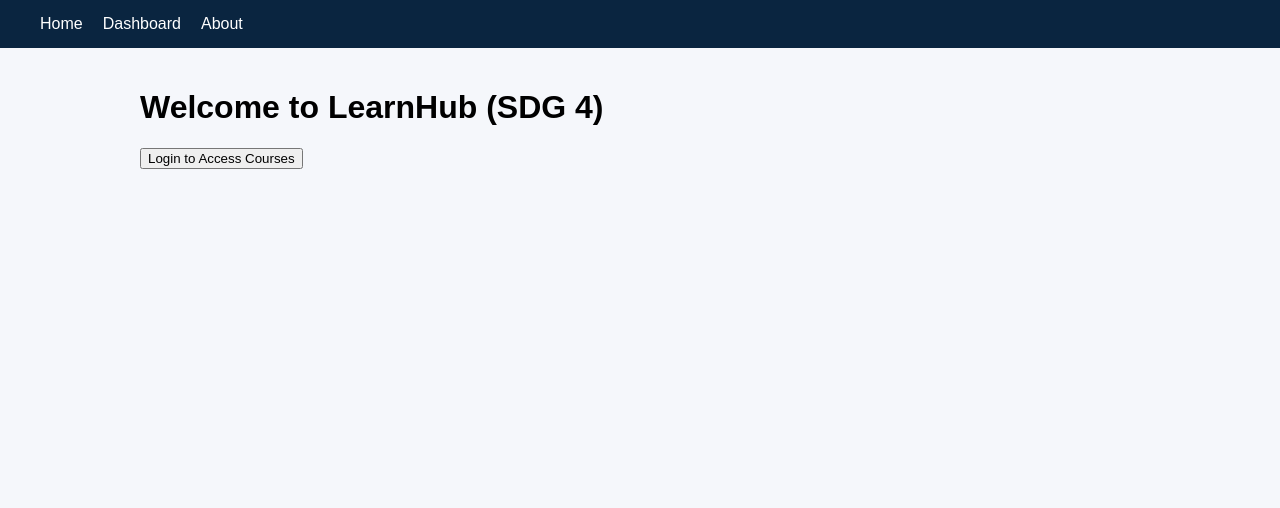
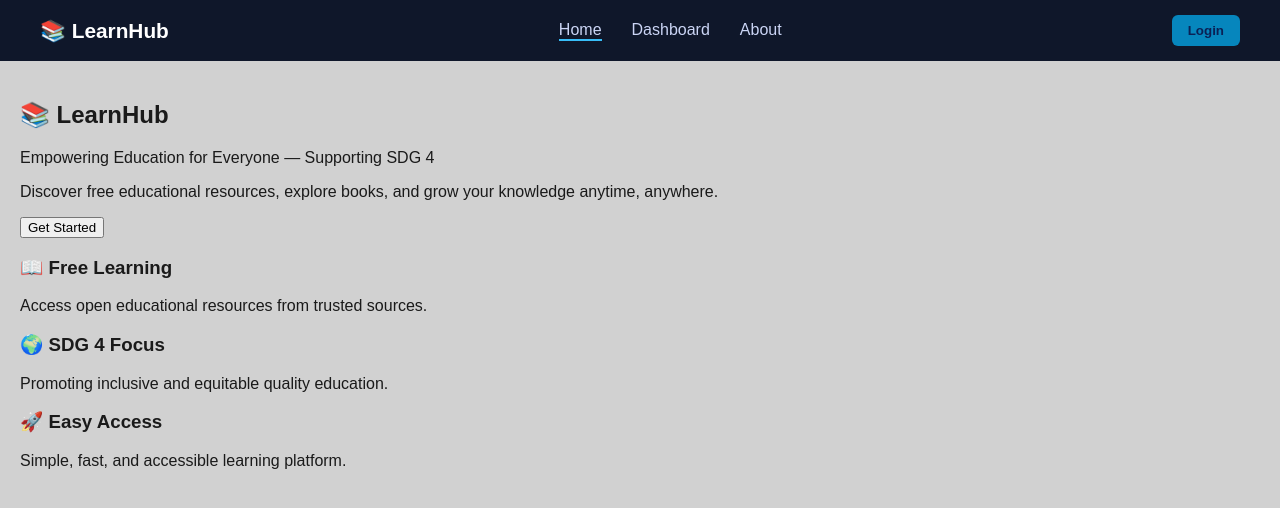
Before and after one commit to Nema21/appdev1-sdg4-EqualReport, an Angular app: page / in a window 1280 px wide. Shown: the top 508 px of the page. Built offline with nearby package versions, Linux system fonts and the light colour scheme.

Commit message:
style: Improved navbar layout with centered links and right-aligned login button, added designs on home page and in dashboard.

```diff
--- a/src/app/components/navbar/navbar.component.css
+++ b/src/app/components/navbar/navbar.component.css
@@ -1,20 +1,77 @@
-nav {
+.navbar {
+  position: sticky;
+  top: 0;
+  z-index: 1000;
+
   display: flex;
-  gap: 20px;
+  align-items: center;
+  justify-content: space-between;
+
   padding: 15px 40px;
-  background-color: #0a2540;
+  background: #0f172a;
+  color: white;
 }
 
-a {
-  color: white;
-  text-decoration: none;
-  font-weight: 500;
+/* LOGO */
+.logo {
+  font-size: 1.3rem;
+  font-weight: bold;
 }
 
-a.active {
-  border-bottom: 2px solid #60c8f8;
+/* NAV LINKS (CENTER) */
+.nav-links {
+  display: flex;
+  gap: 30px;
 }
 
-a:hover {
-  color: #60c8f8;
+.nav-links a {
+  text-decoration: none;
+  color: #cbd5f5;
+  font-weight: 500;
+  transition: 0.3s;
 }
+
+.nav-links a:hover {
+  color: #38bdf8;
+}
+
+.active {
+  color: #38bdf8;
+  border-bottom: 2px solid #38bdf8;
+}
+
+/* RIGHT SIDE */
+.nav-right {
+  display: flex;
+}
+
+/* BUTTON */
+.login-btn {
+  padding: 8px 16px;
+  border-radius: 6px;
+  border: none;
+
+  background: #0686bd;
+  color: #0b2155;
+  font-weight: bold;
+  cursor: pointer;
+
+  transition: 0.3s;
+}
+
+.login-btn:hover {
+  background: #46aad8;
+}
+
+/* RESPONSIVE */
+@media (max-width: 768px) {
+  .navbar {
+    flex-direction: column;
+    gap: 10px;
+  }
+
+  .nav-links {
+    flex-direction: column;
+    align-items: center;
+  }
+}
--- a/src/app/components/navbar/navbar.component.html
+++ b/src/app/components/navbar/navbar.component.html
@@ -1,5 +1,20 @@
-<nav>
-  <a routerLink="/" routerLinkActive="active">Home</a>
-  <a routerLink="/dashboard" routerLinkActive="active">Dashboard</a>
-  <a routerLink="/about" routerLinkActive="active">About</a>
-</nav>
+<header class="navbar">
+
+  <!-- LEFT: LOGO -->
+  <div class="logo">
+    📚 LearnHub
+  </div>
+
+  <!-- CENTER: NAV LINKS -->
+  <nav class="nav-links">
+    <a routerLink="/" routerLinkActive="active" [routerLinkActiveOptions]="{ exact: true }">Home</a>
+    <a routerLink="/dashboard" routerLinkActive="active">Dashboard</a>
+    <a routerLink="/about" routerLinkActive="active">About</a>
+  </nav>
+
+  <!-- RIGHT: BUTTON -->
+  <div class="nav-right">
+    <button class="login-btn" (click)="login()">Login</button>
+  </div>
+
+</header>
--- a/src/app/components/navbar/navbar.component.ts
+++ b/src/app/components/navbar/navbar.component.ts
@@ -1,12 +1,21 @@
 import { Component } from '@angular/core';
-import { RouterLink } from '@angular/router';
+import { Router, RouterLink, RouterLinkActive } from '@angular/router';
+import { AuthGuard } from '../../guards/auth.guard';
+
 @Component({
   standalone: true,
   selector: 'app-navbar',
-  imports: [RouterLink],
+  imports: [RouterLink, RouterLinkActive],
   templateUrl: './navbar.component.html',
   styleUrl: './navbar.component.css'
 })
 export class NavbarComponent {
 
+  constructor(private auth: AuthGuard, private router: Router) {}
+
+  login() {
+    this.auth.isLoggedIn = true;
+    alert('Logged in!');
+    this.router.navigate(['/dashboard']);
+  }
 }
--- a/src/app/models/book.model.ts
+++ b/src/app/models/book.model.ts
@@ -3,6 +3,7 @@ export interface Book {
   title: string;
   author_name?: string[];
   first_publish_year?: number;
+  cover_i?: number;
 }
 
 export interface OpenLibraryResponse {
--- a/src/app/pages/dashboard/dashboard.component.css
+++ b/src/app/pages/dashboard/dashboard.component.css
@@ -1,10 +1,75 @@
-h2 {
-  text-align: center;
-  color: #2e7d32;
+.dashboard {
+  padding: 20px;
 }
 
+.title {
+  text-align: center;
+  margin-bottom: 20px;
+  font-size: 1.8rem;
+  color: #1e293b;
+}
+
+/* GRID */
 .grid {
   display: grid;
-  grid-template-columns: repeat(auto-fill, minmax(230px, 1fr));
+  grid-template-columns: repeat(auto-fit, minmax(220px, 1fr));
   gap: 20px;
 }
+
+/* CARD */
+.card {
+  background: white;
+  border-radius: 12px;
+  overflow: hidden;
+
+  box-shadow: 0 10px 25px rgba(0,0,0,0.1);
+  cursor: pointer;
+
+  transition: 0.3s ease;
+}
+
+.card:hover {
+  transform: translateY(-5px);
+}
+
+/* IMAGE */
+.card img {
+  width: 100%;
+  height: 200px;
+  object-fit: cover;
+}
+
+/* CONTENT */
+.card-content {
+  padding: 15px;
+}
+
+.card-content h3 {
+  font-size: 1rem;
+  margin-bottom: 10px;
+  color: #0f172a;
+}
+
+.card-content p {
+  font-size: 0.9rem;
+  color: #475569;
+}
+
+.card-content span {
+  font-size: 0.8rem;
+  color: #64748b;
+}
+
+/* LOADING */
+.loading {
+  text-align: center;
+  padding: 20px;
+  font-size: 1.2rem;
+}
+
+/* RESPONSIVE */
+@media (max-width: 768px) {
+  .card img {
+    height: 180px;
+  }
+}
--- a/src/app/pages/dashboard/dashboard.component.html
+++ b/src/app/pages/dashboard/dashboard.component.html
@@ -1,15 +1,41 @@
-<h2>Educational Books</h2>
+<section class="dashboard">
+  <h2 class="title">📚 Educational Books</h2>
 
-@if (loading()) {
-  <p>Loading books...</p>
-}
+  <!-- Loading -->
+  <div *ngIf="loading()" class="loading">
+    Loading books...
+  </div>
 
-<div *ngIf="books$ | async as data">
-  <div class="grid">
-    <app-book-card
+  <!-- Books -->
+  <div class="grid" *ngIf="books$ | async as data">
+
+    <div
+      class="card"
       *ngFor="let book of data.works"
-      [book]="book"
-      (view)="viewDetails($event)">
-    </app-book-card>
+      (click)="viewDetails(book.key)"
+    >
+
+      <!-- Cover -->
+      <img
+        *ngIf="book.cover_i"
+        [src]="'https://covers.openlibrary.org/b/id/' + book.cover_i + '-M.jpg'"
+        alt="Book cover"
+      />
+
+      <!-- Content -->
+      <div class="card-content">
+        <h3>{{ book.title | titlecase }}</h3>
+
+        <p *ngIf="book.author_name">
+          ✍️ {{ book.author_name[0] }}
+        </p>
+
+        <span *ngIf="book.first_publish_year">
+          📅 {{ book.first_publish_year }}
+        </span>
+      </div>
+
+    </div>
+
   </div>
-</div>
+</section>
--- a/src/app/pages/dashboard/dashboard.component.ts
+++ b/src/app/pages/dashboard/dashboard.component.ts
@@ -10,7 +10,7 @@ import { OpenLibraryResponse } from '../../models/book.model';
 @Component({
   selector: 'app-dashboard',
   standalone: true,
-  imports: [CommonModule, BookCardComponent],
+  imports: [CommonModule],
   templateUrl: './dashboard.component.html',
   styleUrl: './dashboard.component.css'
 })
--- a/src/app/pages/home/home.component.css
+++ b/src/app/pages/home/home.component.css
@@ -0,0 +1,90 @@
+/* HERO SECTION */
+.hero {
+  height: 80vh;
+  display: flex;
+  align-items: center;
+  justify-content: center;
+
+  background: linear-gradient(135deg, #0f172a, #1e3a8a);
+  color: white;
+  text-align: center;
+  padding: 20px;
+}
+
+.hero-content {
+  max-width: 600px;
+}
+
+.hero h1 {
+  font-size: 3rem;
+  margin-bottom: 10px;
+}
+
+.tagline {
+  font-size: 1.2rem;
+  color: #cbd5f5;
+  margin-bottom: 15px;
+}
+
+.description {
+  font-size: 1rem;
+  margin-bottom: 25px;
+  color: #e2e8f0;
+}
+
+/* CTA BUTTON */
+.cta-btn {
+  padding: 12px 25px;
+  font-size: 1rem;
+  border: none;
+  border-radius: 8px;
+
+  background-color: #38bdf8;
+  color: #0f172a;
+  font-weight: bold;
+  cursor: pointer;
+
+  transition: 0.3s ease;
+}
+
+.cta-btn:hover {
+  background-color: #0ea5e9;
+  transform: scale(1.05);
+}
+
+/* FEATURES SECTION */
+.features {
+  display: flex;
+  justify-content: center;
+  gap: 20px;
+  padding: 40px 20px;
+  background: #f8fafc;
+}
+
+.feature-card {
+  background: white;
+  padding: 20px;
+  border-radius: 12px;
+  width: 250px;
+
+  box-shadow: 0 10px 25px rgba(0,0,0,0.1);
+  text-align: center;
+
+  transition: 0.3s;
+}
+
+.feature-card:hover {
+  transform: translateY(-5px);
+}
+
+/* RESPONSIVE */
+@media (max-width: 768px) {
+  .features {
+    flex-direction: column;
+    align-items: center;
+  }
+
+  .hero h1 {
+    font-size: 2rem;
+  }
+}
--- a/src/app/pages/home/home.component.html
+++ b/src/app/pages/home/home.component.html
@@ -1,3 +1,34 @@
-<h1>Welcome to LearnHub (SDG 4)</h1>
+<section class="hero">
+  <div class="hero-content">
+    <h1>📚 LearnHub</h1>
+    <p class="tagline">
+      Empowering Education for Everyone — Supporting SDG 4
+    </p>
 
-<button (click)="login()">Login to Access Courses</button>
+    <p class="description">
+      Discover free educational resources, explore books, and grow your knowledge
+      anytime, anywhere.
+    </p>
+
+    <button class="cta-btn" (click)="login()">
+      Get Started
+    </button>
+  </div>
+</section>
+
+<section class="features">
+  <div class="feature-card">
+    <h3>📖 Free Learning</h3>
+    <p>Access open educational resources from trusted sources.</p>
+  </div>
+
+  <div class="feature-card">
+    <h3>🌍 SDG 4 Focus</h3>
+    <p>Promoting inclusive and equitable quality education.</p>
+  </div>
+
+  <div class="feature-card">
+    <h3>🚀 Easy Access</h3>
+    <p>Simple, fast, and accessible learning platform.</p>
+  </div>
+</section>
--- a/src/styles.css
+++ b/src/styles.css
@@ -1,24 +1,31 @@
+/* SDG 4 Theme (Education - Blue) */
+:root {
+  --primary: #1976d2;
+  --secondary: #42a5f5;
+  --accent: #e3f2fd;
+  --text: #1a1a1a;
+}
+
 body {
   margin: 0;
-  font-family: Arial, sans-serif;
-  background-color: #f5f7fb;
+  font-family: Arial, Helvetica, sans-serif;
+  color: var(--text);
+  background-color: rgb(209, 209, 209);
 }
 
 .container {
-  max-width: 1000px;
-  margin: auto;
   padding: 20px;
 }
 
-.btn {
-  padding: 8px 14px;
-  background-color: #60c8f8;
-  border: none;
-  border-radius: 6px;
-  color: white;
-  cursor: pointer;
+/* reusable card */
+.card {
+  background: white;
+  border-radius: 12px;
+  padding: 16px;
+  box-shadow: 0 4px 10px rgba(0,0,0,0.08);
+  transition: 0.3s;
 }
 
-.btn:hover {
-  background-color: #3aa7db;
+.card:hover {
+  transform: translateY(-4px);
 }
```
